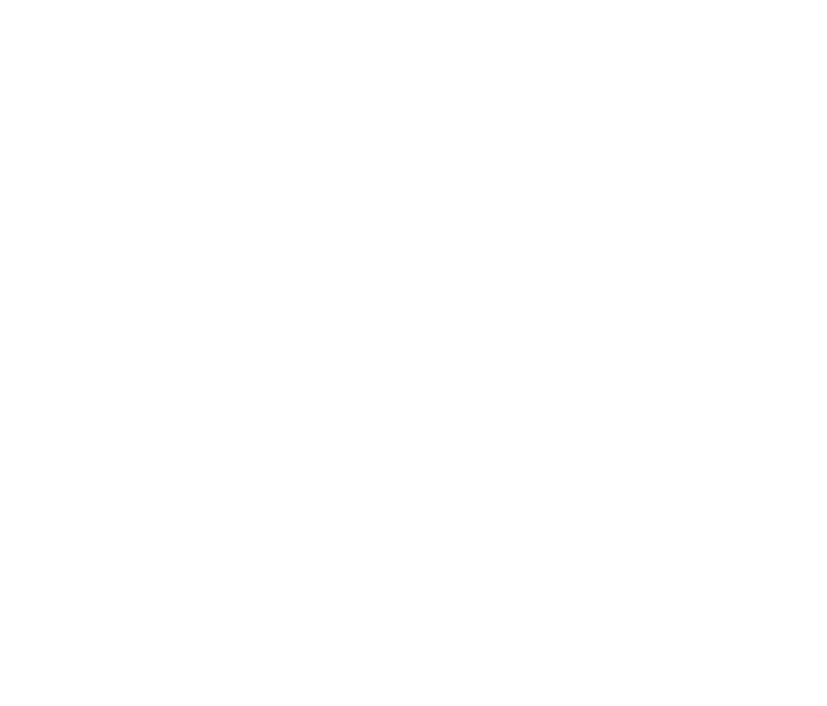
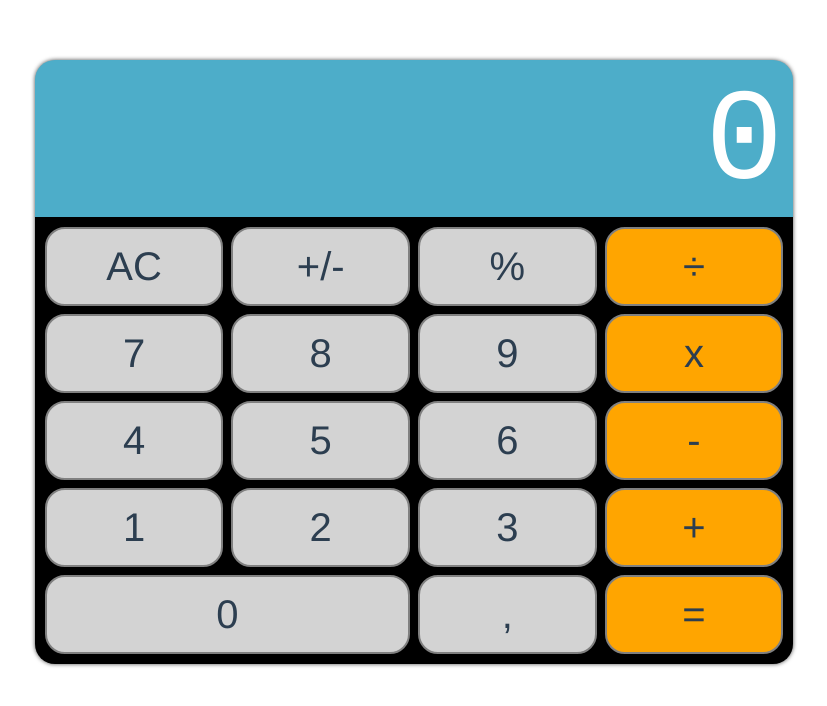
Before and after one commit to trepichio/vue_calculator, a Vue app: page / in a window 1280 px wide. Shown: the top 706 px of the page, without its empty margins (226-1053 px from the left). Built offline with nearby package versions, Linux system fonts and the light colour scheme.

Commit message:
add display and keyboard components (just design)

```diff
--- a/src/App.vue
+++ b/src/App.vue
@@ -1,15 +1,27 @@
 <template>
   <div id="app">
-
+    <div class="calculator-container">
+      <display
+        :input="input"
+      />
+      <keyboard />
+    </div>
   </div>
 </template>
 
 <script>
-
+import display from '@/components/display.vue';
+import keyboard from '@/components/keyboard.vue';
 export default {
   name: 'app',
   components: {
-
+    display,
+    keyboard
+  },
+  data () {
+    return {
+      input: 0
+    };
   }
 }
 </script>
@@ -37,4 +49,11 @@
   color: #2c3e50;
   margin-top: 60px;
 }
+
+.calculator-container {
+  width: 60%;
+  margin: 0 auto;
+  filter: drop-shadow(0px 0px 2px rgba(0, 0, 0, 0.7));
+}
+
 </style>
--- /dev/null
+++ b/src/components/display.vue
@@ -0,0 +1,38 @@
+<template>
+	<div class="display">
+		{{input}}
+	</div>
+</template>
+
+<script>
+export default {
+
+  name: 'display',
+  props: {
+    input: {
+      type: Number,
+      required: false,
+      default: 0
+    }
+  },
+  data () {
+    return {
+
+    }
+  }
+}
+</script>
+
+<style lang="css" scoped>
+.display {
+  background-color: #4DADC9;
+  width: 100%;
+  text-align: right;
+  border-top-left-radius: 20px;
+  border-top-right-radius: 20px;
+  color: #fff;
+  font-family: monospace;
+  font-size: 13rem;
+  padding: 1rem 1rem 0 1rem;
+}
+</style>
--- /dev/null
+++ b/src/components/keyboard.vue
@@ -0,0 +1,65 @@
+<template>
+	<div class="grid">
+		<div>AC</div>
+		<div>+/-</div>
+		<div>%</div>
+		<div class="operators">&divide</div>
+		<div>7</div>
+		<div>8</div>
+		<div>9</div>
+		<div class="operators">x</div>
+		<div>4</div>
+		<div>5</div>
+		<div>6</div>
+		<div class="operators">-</div>
+		<div>1</div>
+		<div>2</div>
+		<div>3</div>
+		<div class="operators">+</div>
+		<div class="zero">0</div>
+		<div>,</div>
+		<div class="operators">=</div>
+	</div>
+</template>
+
+<script>
+export default {
+
+  name: 'keyboard',
+
+  data () {
+    return {
+
+    }
+  }
+}
+</script>
+
+<style lang="css" scoped>
+	.grid {
+		background: black;
+		font-size: 4rem;
+		display: grid;
+		grid-template-columns: 1fr 1fr 1fr 1fr;
+		grid-gap: 8px;
+		padding: 1rem;
+		border-bottom-left-radius: 20px;
+		border-bottom-right-radius: 20px;
+	}
+
+	.grid div {
+		border: 2px solid gray;
+		border-radius: 20px;
+		background-color: lightgrey;
+		padding: 15px;
+	}
+
+	div.operators {
+		background-color: orange;
+	}
+
+	.zero {
+		grid-column-start: 1;
+		grid-column-end: 3;
+	}
+</style>
```
